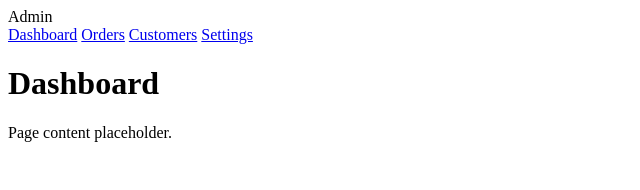
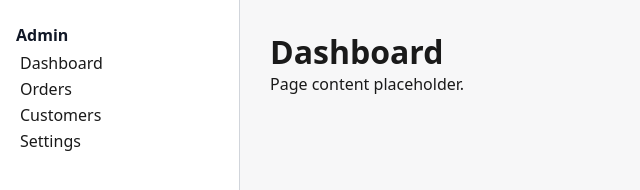
Before and after one commit to Salwa36S/Flex-and-grid-tasks-solutions, a plain HTML site: page task-03-sidebar-layout/index.html in a window 1280 px wide. Shown: the top 190 px of the page, without its empty margins (0-640 px from the left). Drawn offline with Linux system fonts and the light colour scheme.

Commit message:
Complete task 03  sidebar layout

```diff
--- a/task-03-sidebar-layout/styles.css
+++ b/task-03-sidebar-layout/styles.css
@@ -1 +1,36 @@
 /* TODO: build .app-shell, .sidebar and .main-content with Flexbox to match the mockup */
+*{
+    margin: 0;
+    padding: 0;
+    box-sizing: border-box;
+}
+body{
+  background: #f7f7f8;
+  color: #1a1a1a;
+  font-family: system-ui, sans-serif;
+}
+.app-shell{
+ display: flex;
+  min-height: 100vh;
+}
+.sidebar{
+    background-color: #ffffff;
+    flex: 0 0 240px;
+    border-right: 1px solid #d1d5db;
+    padding: 24px 16px;
+}
+.logo{
+    font-weight: 700;
+    color: #111827;
+    margin-bottom: 4px;
+}
+nav a{
+display: block;
+ text-decoration: none;
+ color: #1a1a1a;
+padding: 2px 4px;
+}
+.main-content{
+     flex: 1;
+padding: 30px;
+}
```
